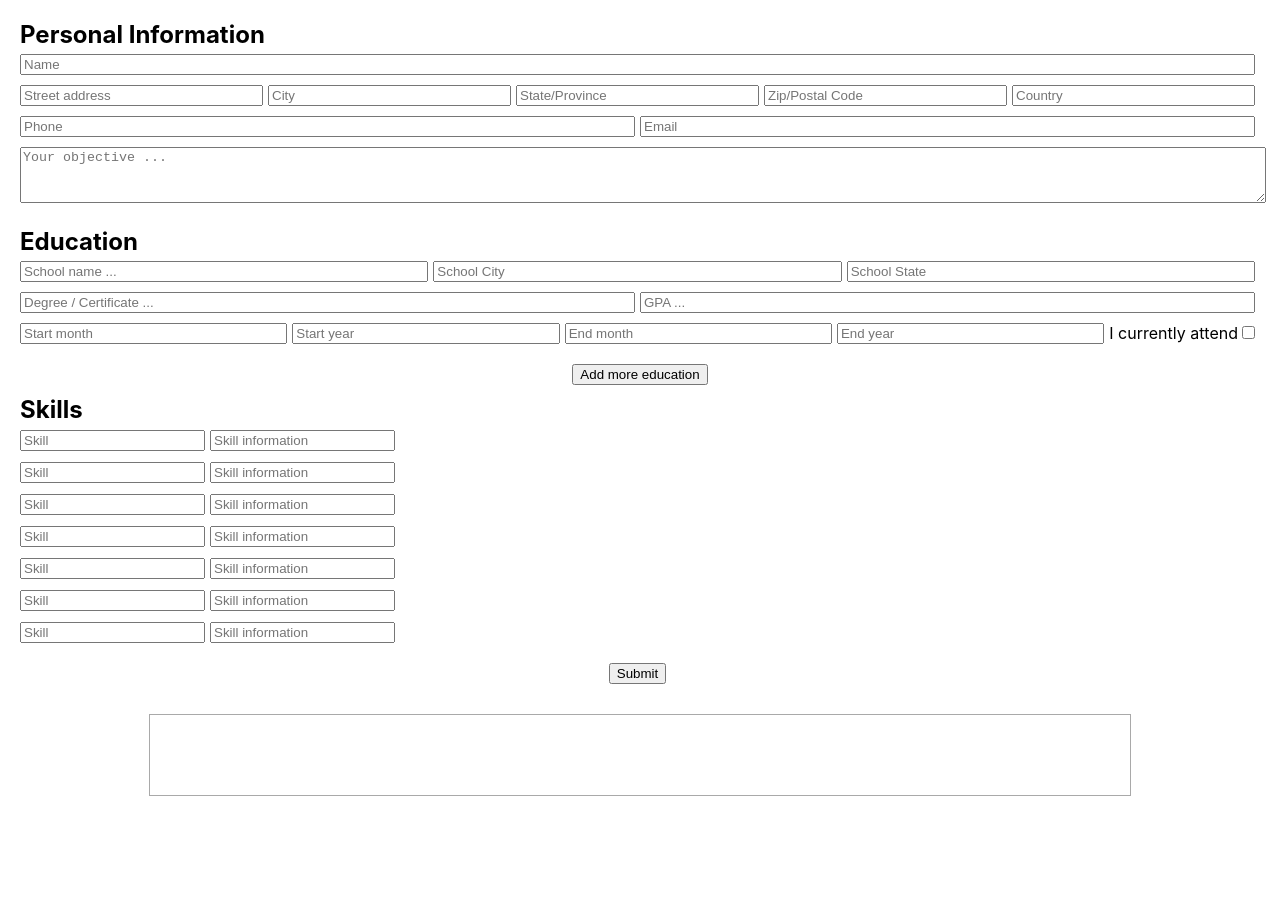
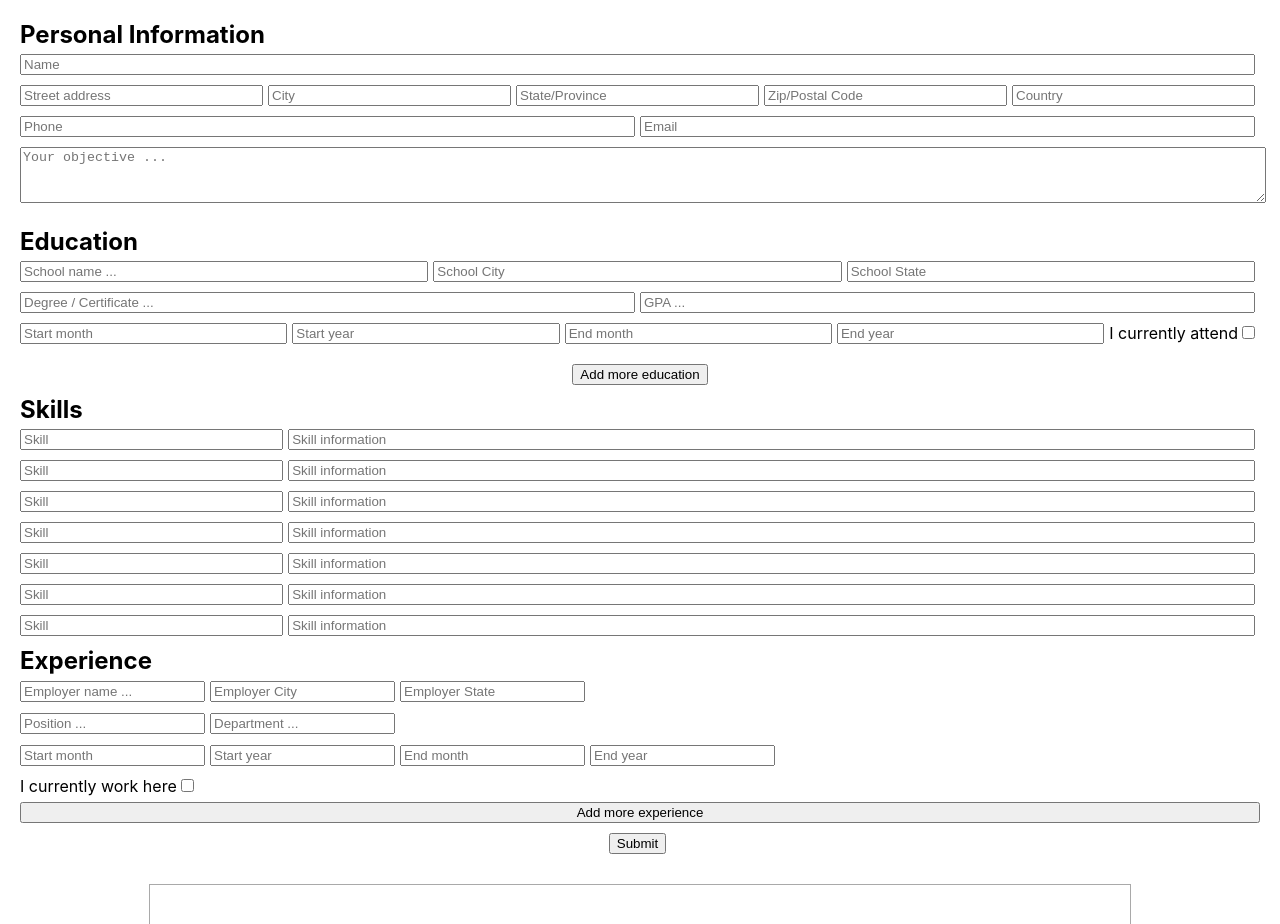
Before and after one commit to KarnaXI/cv-application, a React (Create React App) app: page / in a window 1280 px wide. Shown: the top 924 px of the page. Before the commit the page ends 816 px from the top, so only its background shows below. Built offline with nearby package versions, Linux system fonts and the light colour scheme.

Commit message:
Working on experience

```diff
--- a/src/App.css
+++ b/src/App.css
@@ -161,3 +161,6 @@ input.skill {
 .skills-info-container {
   margin-top: 15px;
 }
+.skills-item {
+  display: flex;
+}
--- a/src/App.js
+++ b/src/App.js
@@ -4,6 +4,7 @@ import PhoneInput from 'react-phone-number-input/input';
 import Personal from './components/Personal';
 import Education from './components/Education';
 import Skills from './components/Skills';
+import Experience from './components/Experience';
 
 class App extends Component {
   constructor(props) {
@@ -53,11 +54,33 @@ class App extends Component {
       skillSixInformation: '',
       skillSeven: '',
       skillSevenInformation: '',
+      employerName: '',
+      employerCity: '',
+      employerState: '',
+      position: '',
+      department: '',
+      experienceStartMonth: '',
+      experienceStartYear: '',
+      experienceEndMonth: '',
+      experienceEndYear: '',
+      experienceCurrentlyWork: '',
+      employerNameTwo: '',
+      employerCityTwo: '',
+      employerStateTwo: '',
+      positionTwo: '',
+      departmentTwo: '',
+      experienceStartMonthTwo: '',
+      experienceStartYearTwo: '',
+      experienceEndMonthTwo: '',
+      experienceEndYearTwo: '',
+      experienceCurrentlyWorkTwo: '',
+      extraExperience: '',
     };
 
     this.handleChange = this.handleChange.bind(this);
     this.handleSubmit = this.handleSubmit.bind(this);
     this.addEducation = this.addEducation.bind(this);
+    this.addExperience = this.addExperience.bind(this);
   }
 
 
@@ -87,12 +110,20 @@ class App extends Component {
   }
 
   addEducation(){
-    console.log(this.state.extraEducation)
     if (this.state.extraEducation){
       this.setState({extraEducation: false});
     }
     else{
       this.setState({extraEducation: true});
+    }
+  }
+
+  addExperience(){
+    if (this.state.extraExperience){
+      this.setState({extraExperience: false});
+    }
+    else{
+      this.setState({extraExperience: true});
     }
   }
 
@@ -178,34 +209,88 @@ class App extends Component {
           <div className='skills-inputs-container'>
           <h2>Skills</h2>
             <div className='skills-item'>
-              <input type="text" class="skill" placeholder="Skill" name="skillOne" value={this.state.skillOne} onChange={this.handleChange} />
+              <input type="text" className="skill" placeholder="Skill" name="skillOne" value={this.state.skillOne} onChange={this.handleChange} />
               <input type="text" placeholder="Skill information" name="skillOneInformation" value={this.state.skillOneInformation} onChange={this.handleChange} />
             </div>
             <div className='skills-item'>
-              <input type="text" class="skill" placeholder="Skill" name="skillTwo" value={this.state.skillTwo} onChange={this.handleChange} />
+              <input type="text" className="skill" placeholder="Skill" name="skillTwo" value={this.state.skillTwo} onChange={this.handleChange} />
               <input type="text" placeholder="Skill information" name="skillTwoInformation" value={this.state.skillTwoInformation} onChange={this.handleChange} />
             </div>
             <div className='skills-item'>
-              <input type="text" class="skill" placeholder="Skill" name="skillThree" value={this.state.skillThree} onChange={this.handleChange} />
+              <input type="text" className="skill" placeholder="Skill" name="skillThree" value={this.state.skillThree} onChange={this.handleChange} />
               <input type="text" placeholder="Skill information" name="skillThreeInformation" value={this.state.skillThreeInformation} onChange={this.handleChange} />
             </div>
             <div className='skills-item'>
-              <input type="text" class="skill" placeholder="Skill" name="skillFour" value={this.state.skillFour} onChange={this.handleChange} />
+              <input type="text" className="skill" placeholder="Skill" name="skillFour" value={this.state.skillFour} onChange={this.handleChange} />
               <input type="text" placeholder="Skill information" name="skillFourInformation" value={this.state.skillFourInformation} onChange={this.handleChange} />
             </div>
             <div className='skills-item'>
-              <input type="text" class="skill" placeholder="Skill" name="skillFive" value={this.state.skillFive} onChange={this.handleChange} />
+              <input type="text" className="skill" placeholder="Skill" name="skillFive" value={this.state.skillFive} onChange={this.handleChange} />
               <input type="text" placeholder="Skill information" name="skillFiveInformation" value={this.state.skillFiveInformation} onChange={this.handleChange} />
             </div>
             <div className='skills-item'>
-              <input type="text" class="skill" placeholder="Skill" name="skillSix" value={this.state.skillSix} onChange={this.handleChange} />
+              <input type="text" className="skill" placeholder="Skill" name="skillSix" value={this.state.skillSix} onChange={this.handleChange} />
               <input type="text" placeholder="Skill information" name="skillSixInformation" value={this.state.skillSixInformation} onChange={this.handleChange} />
             </div>
             <div className='skills-item'>
-              <input type="text" class="skill" placeholder="Skill" name="skillSeven" value={this.state.skillSeven} onChange={this.handleChange} />
+              <input type="text" className="skill" placeholder="Skill" name="skillSeven" value={this.state.skillSeven} onChange={this.handleChange} />
               <input type="text" placeholder="Skill information" name="skillSevenInformation" value={this.state.skillSevenInformation} onChange={this.handleChange} />
             </div>
           </div>
+
+          <div className='experience-inputs-container'>
+            <h2>Experience</h2>
+            <div className='experience-info-inputs'>
+              <input type="text" placeholder="Employer name ..." name="employerName" value={this.state.employerName} onChange={this.handleChange} />
+              <input type="text" placeholder="Employer City" name="employerCity" value={this.state.employerCity} onChange={this.handleChange} />
+              <input type="text" placeholder="Employer State" name="employerState" value={this.state.employerState} onChange={this.handleChange} />
+            </div>
+            <div className='position-department-inputs'>
+              <input type="text" placeholder="Position ..." name="position" value={this.state.position} onChange={this.handleChange} />
+              <input type="text" placeholder="Department ..." name="department" value={this.state.department} onChange={this.handleChange} />
+            </div>
+            <div className='experience-timeline'>
+              <input type="text" placeholder="Start month" name="experienceStartMonth" value={this.state.experienceStartMonth} onChange={this.handleChange} />
+              <input type="text" placeholder="Start year" name="experienceStartYear" value={this.state.experienceStartYear} onChange={this.handleChange} />
+              <input type="text" placeholder="End month" name="experienceEndMonth" value={this.state.experienceEndMonth} onChange={this.handleChange} />
+              <input type="text" placeholder="End year" name="experienceEndYear" value={this.state.experienceEndYear} onChange={this.handleChange} />
+              <div>
+                <label htmlFor='experienceCurrentlyWork'>I currently work here</label>
+                <input type="checkbox" name="experienceCurrentlyWork" checked={this.state.experienceCurrentlyWork} onChange={this.handleChange} />
+              </div>
+            </div>
+          </div>
+
+          <button className='add-more-experience-button' onClick={this.addExperience}>Add more experience</button>
+
+          {(() => {
+            if (this.state.extraExperience === true) {
+              return (
+                <div className='experience-container-two'>
+                  <h2>Experience</h2>
+                  <div className='experience-info-inputs'>
+                    <input type="text" placeholder="Employer name ..." name="employerNameTwo" value={this.state.employerNameTwo} onChange={this.handleChange} />
+                    <input type="text" placeholder="Employer City" name="employerCityTwo" value={this.state.employerCityTwo} onChange={this.handleChange} />
+                    <input type="text" placeholder="Employer State" name="employerStateTwo" value={this.state.employerStateTwo} onChange={this.handleChange} />
+                  </div>
+                  <div className='position-department-inputs'>
+                    <input type="text" placeholder="Position ..." name="positionTwo" value={this.state.positionTwo} onChange={this.handleChange} />
+                    <input type="text" placeholder="Department ..." name="departmentTwo" value={this.state.departmentTwo} onChange={this.handleChange} />
+                  </div>
+                  <div className='experience-timeline'>
+                    <input type="text" placeholder="Start month" name="experienceStartMonthTwo" value={this.state.experienceStartMonthTwo} onChange={this.handleChange} />
+                    <input type="text" placeholder="Start year" name="experienceStartYearTwo" value={this.state.experienceStartYearTwo} onChange={this.handleChange} />
+                    <input type="text" placeholder="End month" name="experienceEndMonthTwo" value={this.state.experienceEndMonthTwo} onChange={this.handleChange} />
+                    <input type="text" placeholder="End year" name="experienceEndYearTwo" value={this.state.experienceEndYearTwo} onChange={this.handleChange} />
+                  <div>
+                    <label htmlFor='experienceCurrentlyWorkTwo'>I currently work here</label>
+                    <input type="checkbox" name="experienceCurrentlyWorkTwo" checked={this.state.experienceCurrentlyWorkTwo} onChange={this.handleChange} />
+                  </div>
+                </div>
+              </div>
+              )
+            }
+          })()}
 
 
 
@@ -220,6 +305,7 @@ class App extends Component {
         <Personal personalInfo={this.state} />
         <Education educationInfo={this.state} />
         <Skills skillsInfo={this.state} />
+        <Experience experienceInfo={this.state} />
 
       </div>
 
--- /dev/null
+++ b/src/components/Experience.js
@@ -0,0 +1,36 @@
+import React from "react";
+
+const Experience = (props) => {
+    const { experienceInfo } = props;
+
+    if (experienceInfo.skillOne){
+        return (
+            <div className="experience-info-container">
+                    <h3 className="heading">experience</h3>
+                    <div className="rendered-skill-container">
+                    <strong>{experienceInfo.skillOne}{experienceInfo.skillOneInformation ? ": " : null }</strong> {experienceInfo.skillOneInformation}
+                    </div>
+                    <div className="rendered-skill-container">
+                    <strong>{experienceInfo.skillTwo}{experienceInfo.skillTwoInformation ? ": " : null }</strong> {experienceInfo.skillTwoInformation}
+                    </div>
+                    <div className="rendered-skill-container">
+                    <strong>{experienceInfo.skillThree}{experienceInfo.skillThreeInformation ? ": " : null }</strong> {experienceInfo.skillThreeInformation}
+                    </div>
+                    <div className="rendered-skill-container">
+                    <strong>{experienceInfo.skillFour}{experienceInfo.skillFourInformation ? ": " : null }</strong> {experienceInfo.skillFourInformation}
+                    </div>
+                    <div className="rendered-skill-container">
+                    <strong>{experienceInfo.skillFive}{experienceInfo.skillFiveInformation ? ": " : null }</strong> {experienceInfo.skillFiveInformation}
+                    </div>
+                    <div className="rendered-skill-container">
+                    <strong>{experienceInfo.experienceix}{experienceInfo.experienceixInformation ? ": " : null }</strong> {experienceInfo.experienceixInformation}
+                    </div>
+                    <div className="rendered-skill-container">
+                    <strong>{experienceInfo.experienceeven}{experienceInfo.experienceevenInformation ? ": " : null }</strong> {experienceInfo.experienceevenInformation}
+                    </div>
+            </div>
+        )
+    }
+}
+
+export default Experience;
```
